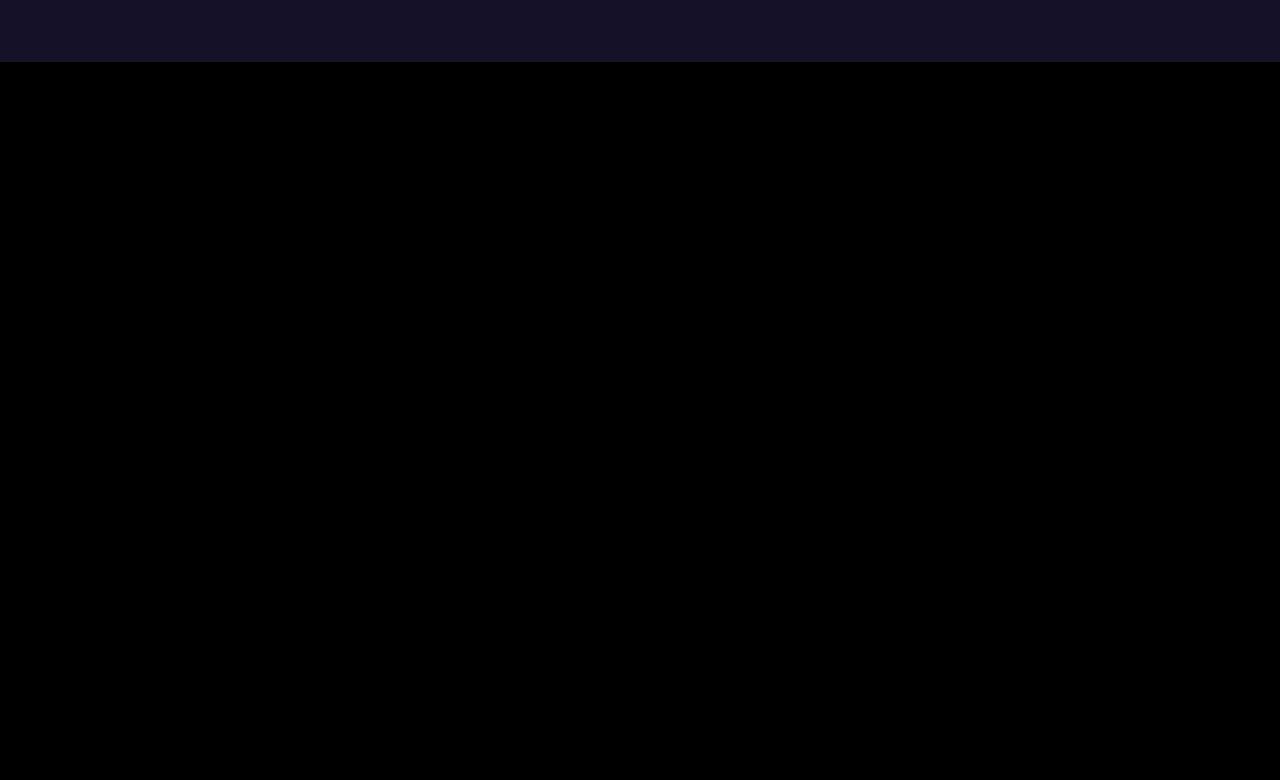
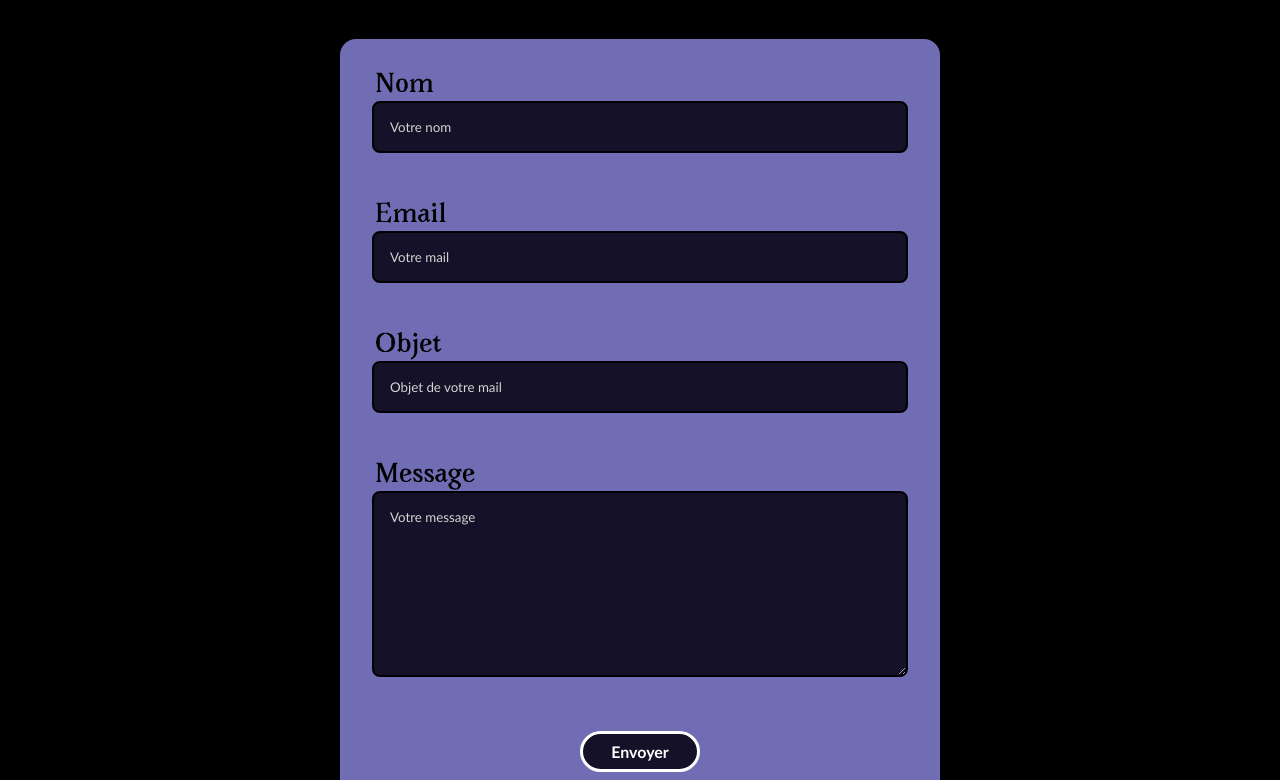
Before and after one commit to AlexanderMinusAnder/mobius, a React (Vite) app: page /contact in a window 1280 px wide. Shown: the part 480-1260 px from the top of the page. Before the commit the page ends 800 px from the top, so only its background shows below. Built offline with nearby package versions, Linux system fonts and the light colour scheme; no server answers.

Commit message:
email form added

```diff
--- a/package.json
+++ b/package.json
@@ -10,6 +10,7 @@
     "preview": "vite preview"
   },
   "dependencies": {
+    "@emailjs/browser": "^4.4.1",
     "react": "^19.2.8",
     "react-dom": "^19.2.8",
     "react-router-dom": "^7.18.3"
--- a/src/App.tsx
+++ b/src/App.tsx
@@ -5,6 +5,7 @@ import Home from "./pages/Home"
 import Members from "./pages/Members"
 import Footer from "./components/Footer"
 import { useState } from "react"
+import Email from "./pages/Email"
 
 function App() {
 
@@ -17,6 +18,7 @@ function App() {
                 <Routes>
                     <Route path="/" element={<Home />} />
                     <Route path="/members" element={<Members />} />
+                    <Route path="/contact" element={<Email />} />
                 </Routes>
                 <Footer />
             </BrowserRouter>
--- a/src/components/Footer.tsx
+++ b/src/components/Footer.tsx
@@ -2,12 +2,9 @@ import './Footer.css'
 import instagram from "../assets/images/instagram.png"
 import mail from "../assets/images/mail.svg"
 import facebook from "../assets/images/facebook.svg"
+import { Link } from 'react-router-dom'
 
 function Footer() {
-
-  const sendMail = () => {
-    window.open("mailto:wearemobius@hotmail.com")
-  }
 
   return (
     <div className='footer'>
@@ -15,7 +12,7 @@ function Footer() {
         <ul className="footer__socials">
           <li><a target="_blank" href="https://www.instagram.com/wearemobius_?stkn=MTh3djFrMmNncWZocQ=="><img className="socials__image" src={instagram} /></a></li>
           <li><a target="_blank" href="https://www.facebook.com/profile.php?id=61589862058979"><img className="socials__image" src={facebook} /></a></li>
-          <li><a target="_blank" href="https://mail.google.com/mail/?view=cm&fs=1&to=wearemobius@hotmail.com"><img className="socials__image" src={mail} /></a></li>
+          <li><Link to="/contact"><img className="socials__image" src={mail} /></Link></li>
         </ul>
     </div>
   )
--- /dev/null
+++ b/src/pages/Email.css
@@ -0,0 +1,116 @@
+.email {
+  padding: 2rem;
+  text-align: center;
+  display: flex;
+  flex-direction: column;
+  align-items: center;
+}
+
+.email__form-container {
+  background: #716db4;
+  padding: 2rem;
+  border-radius: 1rem;
+  box-shadow: 0px 0px 10px 3px rgba(0,0,0,0.55);
+}
+
+.email__form {
+  display: flex;
+  flex-direction: column;
+  align-items: center;
+  gap: 3rem;
+}
+
+.email__form--input {
+  font-family: 'Trebuchet MS', 'Lucida Sans Unicode', 'Lucida Grande', 'Lucida Sans', Arial, sans-serif;
+  width: 500px;
+  padding: 1rem;
+  border-radius: 0.5rem;
+  border: 2px solid black;
+  background: #151128;
+}
+
+.email__form--input::placeholder {
+  color: lightgray;
+}
+
+textarea {
+  resize: vertical;
+  min-height: 150px;
+  width: 500px;
+  font-family: 'Trebuchet MS', 'Lucida Sans Unicode', 'Lucida Grande', 'Lucida Sans', Arial, sans-serif;
+  border-radius: 0.5rem;
+  padding: 1rem;
+  border: 2px solid black;
+  background: #151128
+}
+
+textarea::placeholder {
+  color: lightgray;
+}
+
+.email__form--field label {
+  font-size: 1.5rem;
+  color: black;
+  display: flex;
+  align-items: start;
+  width: 500px;
+  margin-left: 3px;
+}
+
+.email__form button {
+  color: white;
+  background: #151128;
+  padding: 0.5rem;
+  border: 3px white solid;
+  border-radius: 2rem;
+  font-size: 1rem;
+  font-weight: bold;
+  font-family: 'Trebuchet MS', 'Lucida Sans Unicode', 'Lucida Grande', 'Lucida Sans', Arial, sans-serif;
+  width: 120px;
+}
+
+.email__form button:hover {
+  cursor: pointer;
+  border: 3px lightgray solid;
+  color: lightgray;
+}
+
+@keyframes spin {
+    from {
+        transform:rotate(0deg);
+    }
+    to {
+        transform:rotate(360deg);
+    }
+}
+
+.email__form-container img {
+  width: 48px;
+  height: 48px;
+  animation-name: spin;
+  animation-duration: 1200ms;
+  animation-iteration-count: infinite;
+  animation-timing-function: linear;
+}
+
+@media screen and (max-width: 480px) {
+
+  .email__form-container {
+    width: 300px;
+    padding: 1rem;
+  }
+
+  .email__form--input, textarea {
+    width: 250px;
+  }
+
+  .email__form--input {
+    margin-bottom: 20px;
+  }
+
+  .email__form label {
+    width: 270px;
+    padding: 0;
+  }
+
+}
--- /dev/null
+++ b/src/pages/Email.tsx
@@ -0,0 +1,99 @@
+import { useRef, useState } from 'react';
+import './Email.css'
+import emailjs from "@emailjs/browser";
+import loading from "../assets/images/loading.png"
+
+function Email() {
+
+  const form = useRef<HTMLFormElement>(null)
+  const [isLoading, setIsLoading] = useState(false)
+
+  const serviceId = import.meta.env.VITE_SERVICE_ID;
+  const templateId = import.meta.env.VITE_TEMPLATE_ID;
+  const publicKey = import.meta.env.VITE_PUBLIC_KEY;
+
+  const sendEmail = (e: any) => {
+    e.preventDefault()
+
+     if (!form.current || !serviceId || !templateId || !publicKey) {
+      return;
+    }
+
+    setIsLoading(prev => !prev)
+
+    emailjs.sendForm(serviceId, templateId, form.current, publicKey).then(() => {
+      alert("Message envoyé !");
+      form.current?.reset();
+      setIsLoading(prev => !prev)
+    },
+    (error: any) => {
+      alert("Le message n'as pas pu être envoyé")
+      console.log(error)
+    })
+  }
+
+  return (
+    <div className='email'>
+        <h1 className='title'>Nous contacter</h1>
+
+      <div className='email__form-container'>
+        <form ref={form} className='email__form' onSubmit={sendEmail}>
+
+          <div className='email__form--field'>
+            <label htmlFor="user_name">Nom</label>
+            <input
+              type='text'
+              placeholder='Votre nom'
+              name='user_name'
+              id='user_name'
+              className='email__form--input'
+              required
+            />
+          </div>
+
+          <div className='email__form--field'>
+            <label htmlFor="user_email">Email</label>
+              <input
+              type='email'
+              placeholder='Votre mail'
+              name='user_email'
+              id='user_email'
+              className='email__form--input'
+              required
+              />
+          </div>
+
+          <div className='email__form--field'>
+            <label htmlFor="subject">Objet</label>
+              <input
+              type='text'
+              placeholder='Objet de votre mail'
+              name='subject'
+              id='subject'
+              className='email__form--input'
+              required
+            />
+          </div>
+
+          <div className='email__form--field'>
+            <label htmlFor="message">Message</label>
+            <textarea
+              placeholder='Votre message'
+              name='message'
+              id='message'
+              required
+            />
+          </div>
+
+          {isLoading ?
+            <img src={loading} />
+          :
+            <button type='submit'>Envoyer</button>
+          }
+        </form>
+      </div>
+    </div>
+  )
+}
+
+export default Email
```
Also changed, not shown: src/assets/images/loading.png (added), 1 other file (tests, documents, lock files or other folders).
